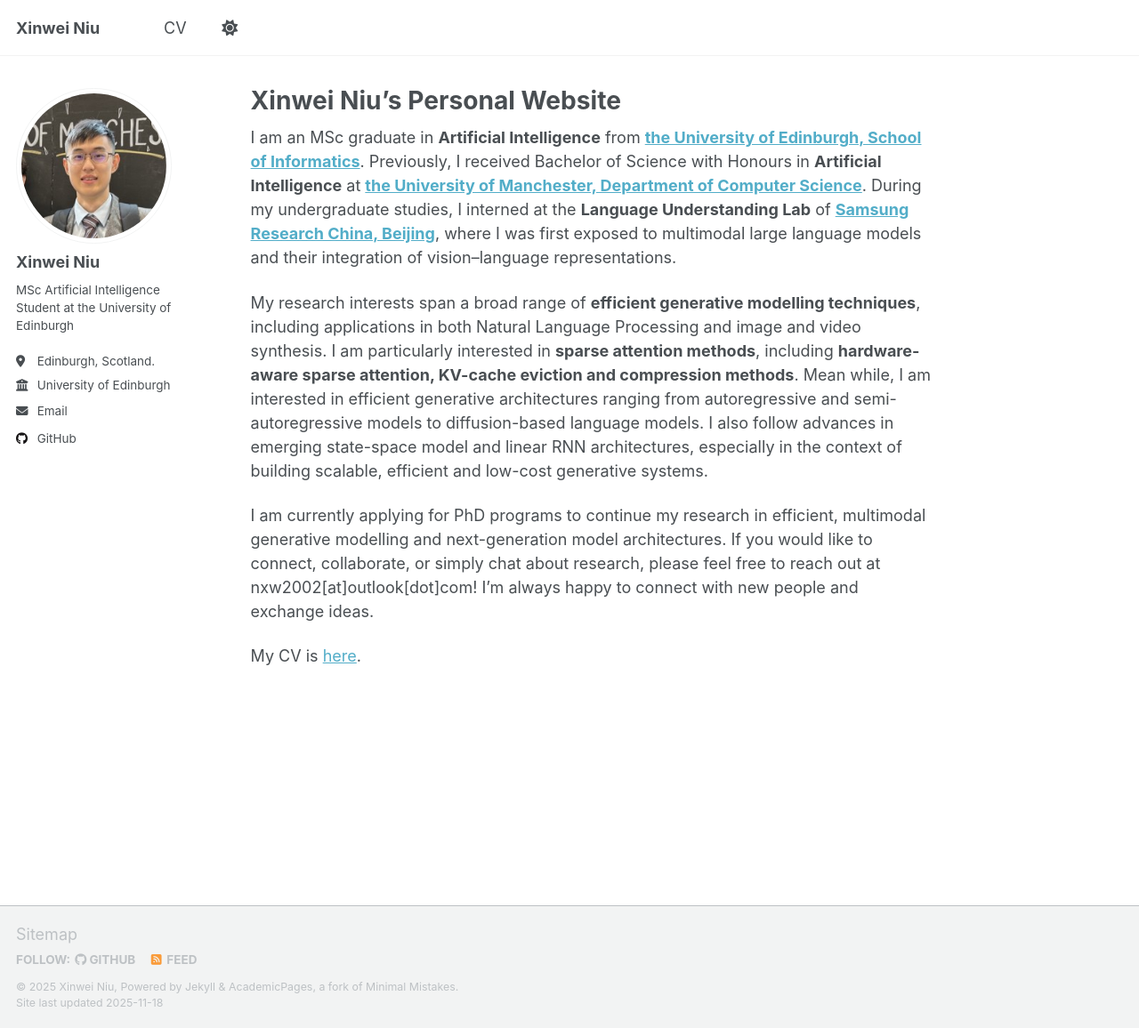
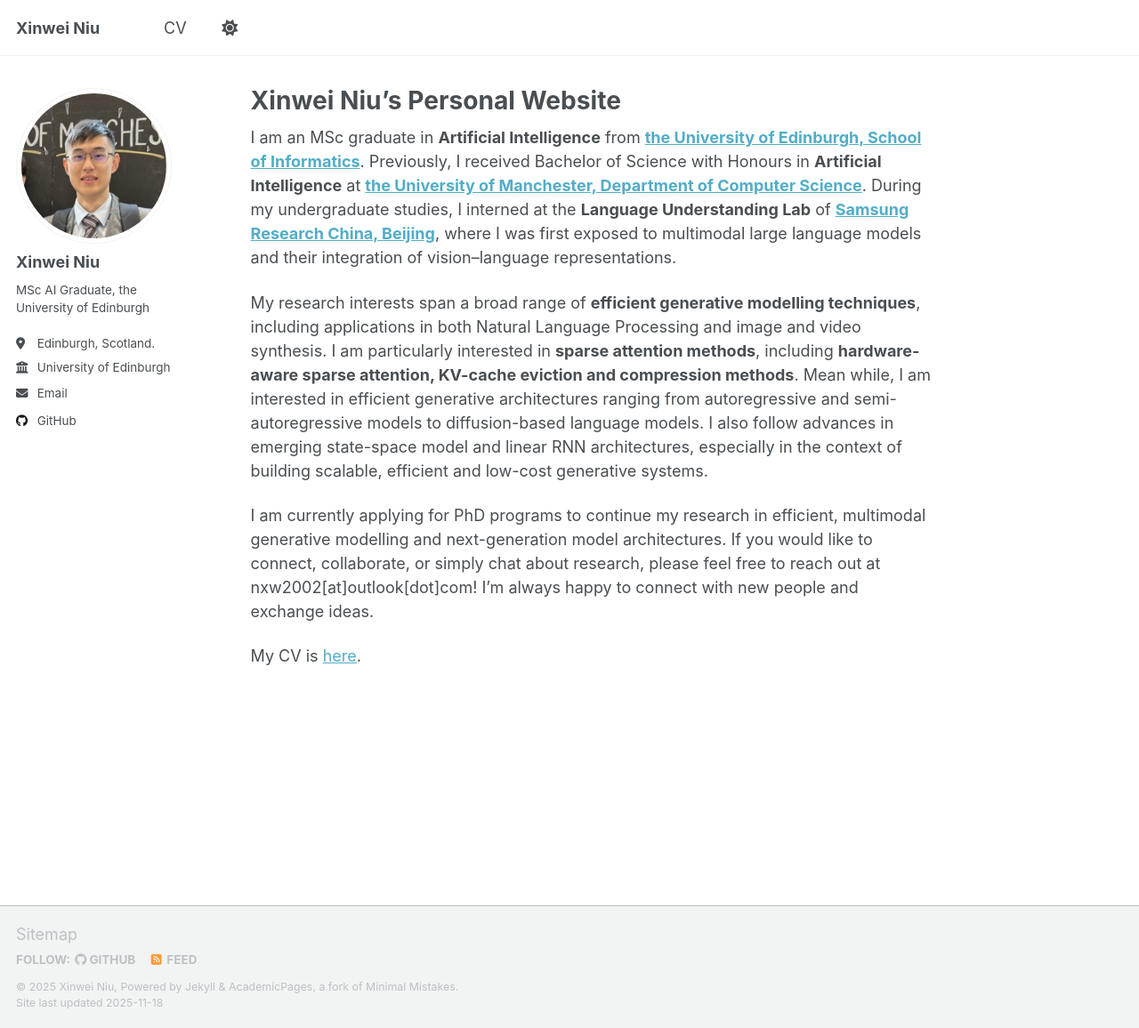
Before and after one commit to xinwei-niu/xinwei-niu.github.io, a Jekyll site: the page built from _pages/about.md, in a window 1280 px wide and 1156 px high. Shown: the whole window at 89% size. Built offline with Jekyll 4.4.1, drawn with Linux system fonts in a browser that asks for light colours; a script that is not in the unit is left out.

Commit message:
change sidebar

```diff
--- a/_config.yml
+++ b/_config.yml
@@ -26,7 +26,7 @@ author:
   avatar           : "profile.png"
   name             : "Xinwei Niu"
   pronouns         : # example: "she/her"
-  bio              : "MSc Artificial Intelligence Student at the University of Edinburgh"
+  bio              : "MSc AI Graduate, the University of Edinburgh"
   location         : "Edinburgh, Scotland."
   employer         : "University of Edinburgh"
   uri              : # URL
```
